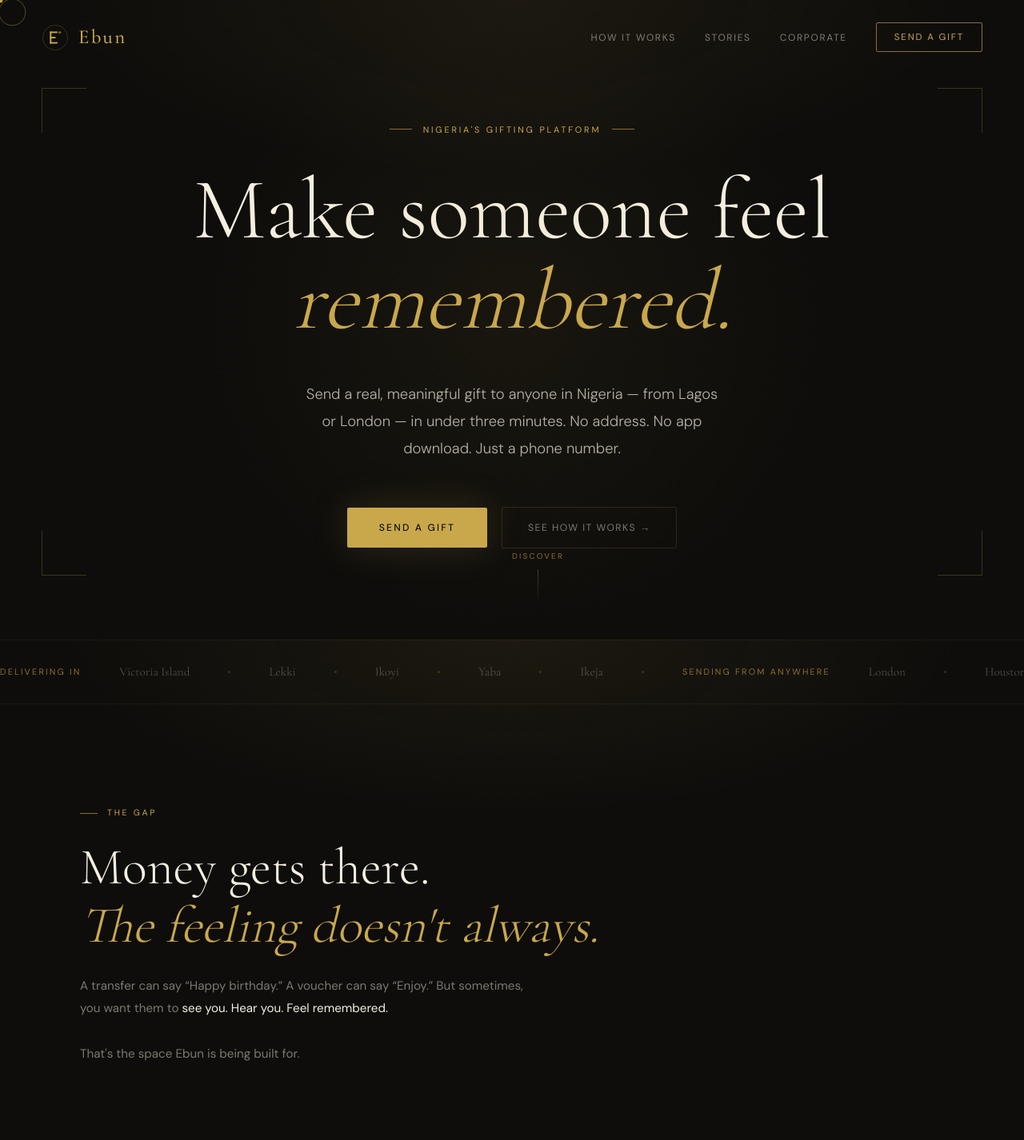
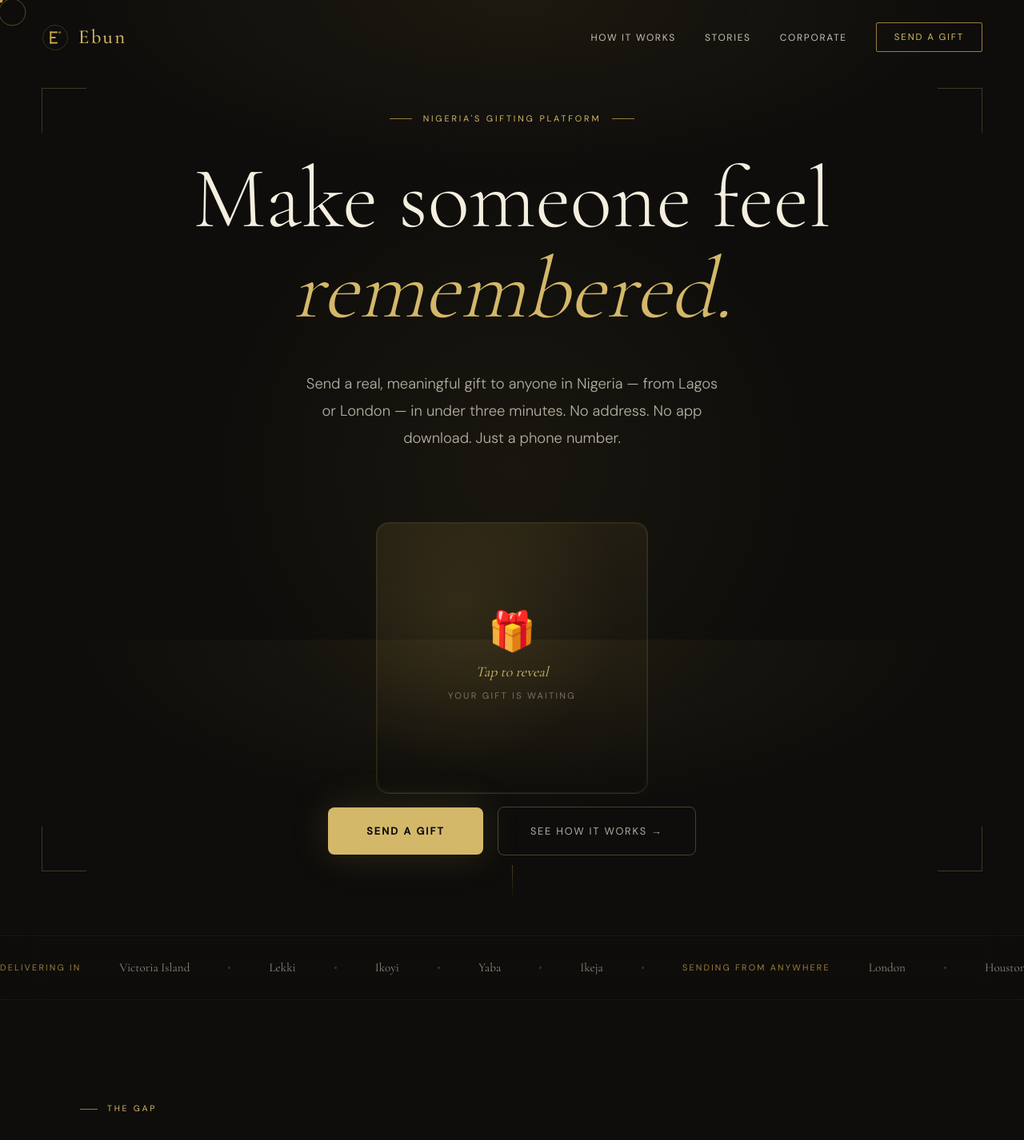
Before and after one commit to manLikeTheo/ebun-landing, a Next.js app: page / in a window 1280 px wide. Shown: the top 1426 px of the page at 80% size. Built offline with nearby package versions, Linux system fonts and the light colour scheme.

Commit message:
further UI enhancement

```diff
--- a/app/components/GhostButton.tsx
+++ b/app/components/GhostButton.tsx
@@ -10,8 +10,7 @@
 }
 
 export default function GhostButton({ children, href, onClick, className }: Props) {
-  const base =
-    "inline-block bg-transparent text-[rgba(245,239,224,0.48)] px-8 py-4 rounded-sm border border-[rgba(201,168,76,0.16)] font-sans text-[0.76rem] tracking-[0.12em] uppercase transition-all duration-300 hover:border-gold-dark hover:text-gold-light";
+  const base = "inline-block bg-transparent text-cream/70 px-10 py-5 rounded-lg border border-gold/30 font-sans text-[0.8rem] tracking-[0.14em] uppercase transition-all hover:border-gold hover:text-gold-light hover:bg-gold/5";
 
   if (href) {
     return (
--- a/app/components/GoldButton.tsx
+++ b/app/components/GoldButton.tsx
@@ -10,8 +10,7 @@
 }
 
 export default function GoldButton({ children, href, onClick, className }: Props) {
-  const base =
-    "inline-block bg-gold text-ink px-10 py-4 rounded-sm font-sans text-[0.76rem] font-medium tracking-[0.18em] uppercase transition-all duration-300 hover:bg-gold-light hover:-translate-y-0.5";
+  const base = "inline-block bg-gold text-ink px-12 py-5 rounded-lg font-sans text-[0.8rem] font-semibold tracking-[0.16em] uppercase transition-all hover:bg-gold-light hover:-translate-y-1 shadow-[0_4px_32px_rgba(201,168,76,0.25)] hover:shadow-[0_8px_48px_rgba(201,168,76,0.4)]";
   const shadow = "shadow-[0_0_48px_rgba(201,168,76,0.18)] hover:shadow-[0_10px_48px_rgba(201,168,76,0.28)]";
 
   if (href) {
--- a/app/components/Navbar.tsx
+++ b/app/components/Navbar.tsx
@@ -40,25 +40,25 @@
       <div className="flex items-center gap-9">
         <a
           href="#how"
-          className="hidden md:inline text-[0.75rem] tracking-[0.14em] uppercase text-[rgba(245,239,224,0.48)] hover:text-gold-light transition-colors duration-300"
+          className="hidden md:inline text-[0.75rem] tracking-[0.14em] uppercase text-[rgba(245,239,224,0.8)] hover:text-gold-light transition-colors duration-300"
         >
           How it works
         </a>
         <a
           href="#stories"
-          className="hidden md:inline text-[0.75rem] tracking-[0.14em] uppercase text-[rgba(245,239,224,0.48)] hover:text-gold-light transition-colors duration-300"
+          className="hidden md:inline text-[0.75rem] tracking-[0.14em] uppercase text-[rgba(245,239,224,0.8)] hover:text-gold-light transition-colors duration-300"
         >
           Stories
         </a>
         <a
           href="#corporate"
-          className="hidden md:inline text-[0.75rem] tracking-[0.14em] uppercase text-[rgba(245,239,224,0.48)] hover:text-gold-light transition-colors duration-300"
+          className="hidden md:inline text-[0.75rem] tracking-[0.14em] uppercase text-[rgba(245,239,224,0.8)] hover:text-gold-light transition-colors duration-300"
         >
           Corporate
         </a>
         <a
           href="#early-access"
-          className="border border-gold-dark text-gold bg-transparent px-[22px] py-[9px] rounded-sm font-sans text-[0.72rem] tracking-[0.16em] uppercase transition-all duration-300 hover:bg-[rgba(201,168,76,0.10)] hover:border-gold hover:text-gold-light"
+          className="border border-gold-dark text-gold bg-transparent px-[22px] py-[9px] rounded-sm font-sans text-[0.72rem] tracking-[0.16em] uppercase transition-all duration-300 hover:bg-[rgba(201,168,76,0.8)] hover:border-gold hover:text-gold-light"
         >
           Send a Gift
         </a>
--- a/app/sections/Hero.tsx
+++ b/app/sections/Hero.tsx
@@ -65,6 +65,25 @@
         Send a real, meaningful gift to anyone in Nigeria — from Lagos or London — in under three minutes. No address. No app download. Just a phone number.
       </motion.p>
 
+      {/* Visual anchor - decorative gift box */}
+<motion.div
+  initial={{ opacity: 0, scale: 0.9 }}
+  animate={{ opacity: 1, scale: 1 }}
+  transition={{ duration: 1, delay: 0.9, ease: [0.25, 0.46, 0.45, 0.94] }}
+  className="mt-8 mb-4 relative"
+>
+  <div className="w-[280px] h-[280px] md:w-[340px] md:h-[340px] rounded-2xl border border-[rgba(201,168,76,0.15)] bg-gradient-to-b from-[rgba(201,168,76,0.08)] to-transparent flex items-center justify-center relative overflow-hidden">
+    <div className="absolute inset-0 bg-[radial-gradient(circle_at_30%_30%,rgba(201,168,76,0.12),transparent_60%)]" />
+    <div className="text-center z-10">
+      <div className="text-5xl mb-3">🎁</div>
+      <div className="font-serif text-gold text-lg italic">Tap to reveal</div>
+      <div className="text-[0.7rem] text-[rgba(245,239,224,0.4)] tracking-[0.2em] uppercase mt-2">Your gift is waiting</div>
+    </div>
+    {/* Animated glow ring */}
+    <div className="absolute inset-0 rounded-2xl border border-gold/20 animate-pulse" />
+  </div>
+</motion.div>
+
       {/* CTAs */}
       <motion.div
         initial={{ opacity: 0, y: 22 }}
@@ -83,7 +102,7 @@
         transition={{ duration: 1, ease: [0.25, 0.46, 0.45, 0.94], delay: 1.1 }}
         className="absolute bottom-11 left-1/2 -translate-x-1/2 flex flex-col items-center gap-2"
       >
-        <span className="text-[0.62rem] tracking-[0.22em] uppercase text-gold-dark">Discover</span>
+        {/* <span className="text-[0.62rem] tracking-[0.22em] uppercase text-gold-dark">Discover</span> */}
         <div
           className="w-px h-11 animate-pulse"
           style={{ background: "linear-gradient(to bottom, var(--gold-dk), transparent)" }}
--- a/app/sections/HowItWorks.tsx
+++ b/app/sections/HowItWorks.tsx
@@ -55,12 +55,12 @@
                     background: "linear-gradient(90deg, transparent, var(--gold-dk), transparent)",
                   }}
                 />
-                <div className="font-serif text-[4rem] font-light text-[rgba(201,168,76,0.08)] leading-none mb-7">
+                <div className="font-serif text-[4rem] font-light text-[rgba(201,168,76,0.4)] leading-none mb-7">
                   {step.num}
                 </div>
                 <step.icon className="w-6 h-6 text-gold mb-[18px]" strokeWidth={1.5} />
                 <h3 className="font-serif text-[1.45rem] font-normal text-cream mb-3">{step.title}</h3>
-                <p className="text-[0.87rem] text-[rgba(245,239,224,0.48)] leading-[1.82]">{step.body}</p>
+                <p className="text-[0.87rem] text-[rgba(245,239,224,0.55)] leading-[1.82]">{step.body}</p>
               </div>
             </RevealOnScroll>
           ))}
--- a/app/sections/MarqueeStrip.tsx
+++ b/app/sections/MarqueeStrip.tsx
@@ -15,7 +15,7 @@
           </span>
           {group.items.map((city, ci) => (
             <div key={ci} className="flex items-center gap-12">
-              <span className="font-serif text-[0.95rem] text-[rgba(245,239,224,0.28)] whitespace-nowrap">
+              <span className="font-serif text-[0.95rem] text-[rgba(245,239,224,0.55)] whitespace-nowrap">
                 {city}
               </span>
               <div className="w-[3px] h-[3px] rounded-full bg-gold-dark opacity-35" />
@@ -27,7 +27,7 @@
   );
 
   return (
-    <div className="py-7 border-t border-b border-[rgba(201,168,76,0.07)] overflow-hidden">
+    <div className="py-7 border-t border-b border-[rgba(201,168,76,0.07)] overflow-hidden bg-[rgba(201, 168,76,0.1)] overflow-hidden bg-[rgba(201, 168, 76, 0.02)] backdrop-blur-[24px]">
       <div className="flex animate-marquee whitespace-nowrap">
         {content}
         {content}
--- a/tailwind.config.ts
+++ b/tailwind.config.ts
@@ -9,7 +9,7 @@
     extend: {
       colors: {
         ink: { DEFAULT: "#0E0D0B", 2: "#161410" },
-        gold: { DEFAULT: "#C9A84C", light: "#E2C07A", dark: "#8A6F32" },
+        gold: { DEFAULT: "#D4B86A", light: "#E8D5A3", dark: "#9A7E3C" },
         cream: { DEFAULT: "#F5EFE0", 2: "#EDE4D0" },
       },
       fontFamily: {
```
